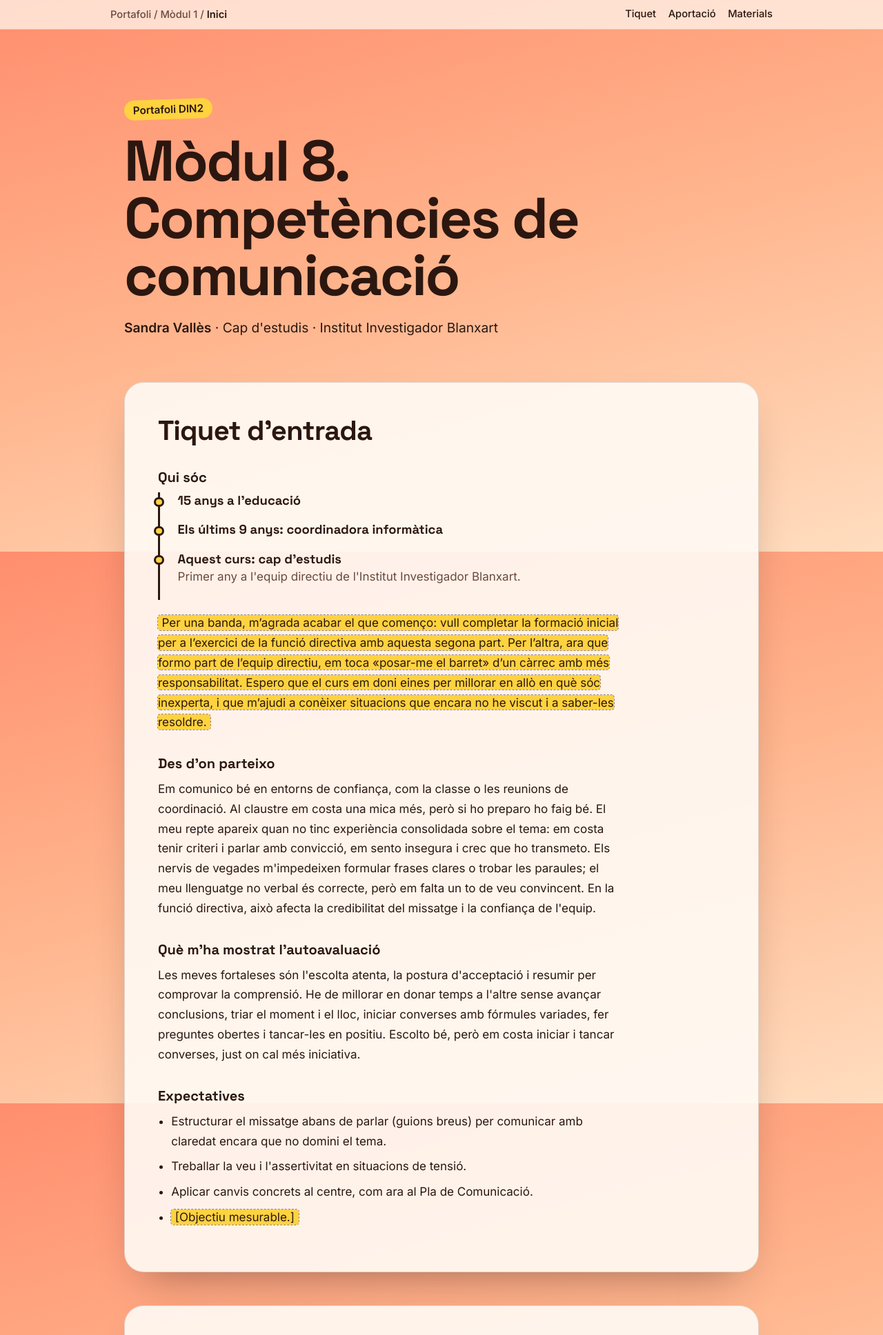
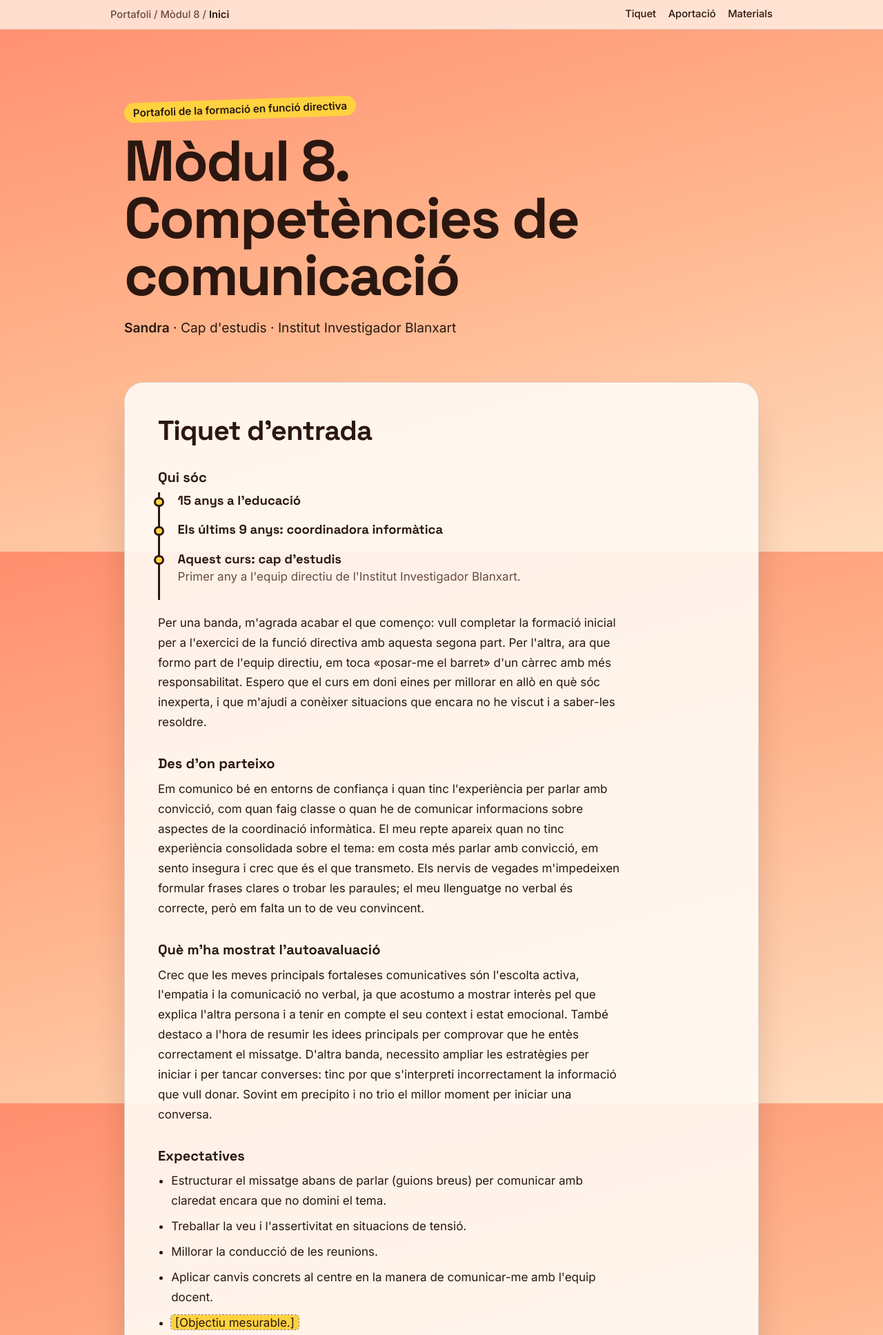
Before and after one commit to svalles4/portfolidin2, a plain HTML site: page index.html in a window 1280 px wide. Shown: the top 1936 px of the page at 69% size. Drawn offline with Linux system fonts and the light colour scheme.

Commit message:
Add files via upload

```diff
--- a/index.html
+++ b/index.html
@@ -3,7 +3,7 @@
 <head>
 <meta charset="utf-8">
 <meta name="viewport" content="width=device-width, initial-scale=1, viewport-fit=cover">
-<title>Portafoli · Mòdul 8. Competències de comunicació · Sandra Vallès Castro</title>
+<title>Portafoli · Mòdul 8. Competències de comunicació · Sandra</title>
 <link rel="preconnect" href="https://fonts.googleapis.com">
 <link rel="preconnect" href="https://fonts.gstatic.com" crossorigin>
 <link href="https://fonts.googleapis.com/css2?family=Inter:wght@400;500;600&family=Space+Grotesk:wght@500;700&display=swap" rel="stylesheet">
@@ -37,7 +37,7 @@ a:focus-visible,button:focus-visible{outline:3px solid var(--ink);outline-offset
 main{max-width:60rem;margin:0 auto;padding:0 1.25rem 4rem}
 .hero{padding:9rem 0 4rem}
 .hero p.tag{display:inline-block;margin:0 0 1.2rem;background:var(--yellow);color:#2B1710;font:600 .95rem var(--body);padding:.3rem .8rem;border-radius:999px;transform:rotate(-2deg)}
-h1{font:700 clamp(2.6rem,8vw,5.2rem)/1 var(--disp);letter-spacing:-.03em;margin:0 0 1.2rem;max-width:14ch}
+h1{font:700 clamp(2.6rem,8vw,5.2rem)/1 var(--disp);letter-spacing:-.03em;margin:0 0 1.2rem;max-width:16ch}
 .hero .sub{font:400 1.2rem/1.5 var(--body);max-width:34rem;margin:0}
 .hero .sub strong{font-weight:600}
 
@@ -84,15 +84,15 @@ mark{background:var(--yellow);color:#2B1710;padding:.05rem .35rem;border-radius:
 <script>document.documentElement.classList.add('js')</script>
 
 <header class="top"><div>
-  <span class="crumb">Portafoli <span class="hide">/ Mòdul 1</span> / <b id="here">Inici</b></span>
+  <span class="crumb">Portafoli <span class="hide">/ Mòdul 8</span> / <b id="here">Inici</b></span>
   <nav aria-label="Seccions"><a href="#tiquet">Tiquet</a><a href="#aportacio">Aportació</a><a href="#materials">Materials</a></nav>
 </div></header>
 
 <main>
 <div class="hero" data-sec="Inici">
-  <p class="tag">Portafoli DIN2</p>
+  <p class="tag">Portafoli de la formació en funció directiva</p>
   <h1>Mòdul 8. Competències de comunicació</h1>
-  <p class="sub"><strong>Sandra Vallès</strong> · Cap d'estudis · Institut Investigador Blanxart</p>
+  <p class="sub"><strong>Sandra</strong> · Cap d'estudis · Institut Investigador Blanxart</p>
 </div>
 
 <section id="tiquet" data-sec="Tiquet d'entrada" class="rv">
@@ -104,19 +104,20 @@ mark{background:var(--yellow);color:#2B1710;padding:.05rem .35rem;border-radius:
   <li><b>Els últims 9 anys: coordinadora informàtica</b></li>
   <li><b>Aquest curs: cap d'estudis</b><span>Primer any a l'equip directiu de l'Institut Investigador Blanxart.</span></li>
 </ol>
-<p><mark>Per una banda, m’agrada acabar el que començo: vull completar la formació inicial per a l’exercici de la funció directiva amb aquesta segona part. Per l’altra, ara que formo part de l’equip directiu, em toca «posar-me el barret» d’un càrrec amb més responsabilitat. Espero que el curs em doni eines per millorar en allò en què sóc inexperta, i que m’ajudi a conèixer situacions que encara no he viscut i a saber-les resoldre.</mark></p>
+<p>Per una banda, m'agrada acabar el que començo: vull completar la formació inicial per a l'exercici de la funció directiva amb aquesta segona part. Per l'altra, ara que formo part de l'equip directiu, em toca «posar-me el barret» d'un càrrec amb més responsabilitat. Espero que el curs em doni eines per millorar en allò en què sóc inexperta, i que m'ajudi a conèixer situacions que encara no he viscut i a saber-les resoldre.</p>
 
 <h3>Des d'on parteixo</h3>
-<p>Em comunico bé en entorns de confiança, com la classe o les reunions de coordinació. Al claustre em costa una mica més, però si ho preparo ho faig bé. El meu repte apareix quan no tinc experiència consolidada sobre el tema: em costa tenir criteri i parlar amb convicció, em sento insegura i crec que ho transmeto. Els nervis de vegades m'impedeixen formular frases clares o trobar les paraules; el meu llenguatge no verbal és correcte, però em falta un to de veu convincent. En la funció directiva, això afecta la credibilitat del missatge i la confiança de l'equip.</p>
+<p>Em comunico bé en entorns de confiança i quan tinc l'experiència per parlar amb convicció, com quan faig classe o quan he de comunicar informacions sobre aspectes de la coordinació informàtica. El meu repte apareix quan no tinc experiència consolidada sobre el tema: em costa més parlar amb convicció, em sento insegura i crec que és el que transmeto. Els nervis de vegades m'impedeixen formular frases clares o trobar les paraules; el meu llenguatge no verbal és correcte, però em falta un to de veu convincent.</p>
 
 <h3>Què m'ha mostrat l'autoavaluació</h3>
-<p>Les meves fortaleses són l'escolta atenta, la postura d'acceptació i resumir per comprovar la comprensió. He de millorar en donar temps a l'altre sense avançar conclusions, triar el moment i el lloc, iniciar converses amb fórmules variades, fer preguntes obertes i tancar-les en positiu. Escolto bé, però em costa iniciar i tancar converses, just on cal més iniciativa.</p>
+<p>Crec que les meves principals fortaleses comunicatives són l'escolta activa, l'empatia i la comunicació no verbal, ja que acostumo a mostrar interès pel que explica l'altra persona i a tenir en compte el seu context i estat emocional. També destaco a l'hora de resumir les idees principals per comprovar que he entès correctament el missatge. D'altra banda, necessito ampliar les estratègies per iniciar i per tancar converses: tinc por que s'interpreti incorrectament la informació que vull donar. Sovint em precipito i no trio el millor moment per iniciar una conversa.</p>
 
 <h3>Expectatives</h3>
 <ul class="plain">
   <li>Estructurar el missatge abans de parlar (guions breus) per comunicar amb claredat encara que no domini el tema.</li>
   <li>Treballar la veu i l'assertivitat en situacions de tensió.</li>
-  <li>Aplicar canvis concrets al centre, com ara al Pla de Comunicació.</li>
+  <li>Millorar la conducció de les reunions.</li>
+  <li>Aplicar canvis concrets al centre en la manera de comunicar-me amb l'equip docent.</li>
   <li><mark>[Objectiu mesurable.]</mark></li>
 </ul>
 </section>
@@ -150,7 +151,7 @@ mark{background:var(--yellow);color:#2B1710;padding:.05rem .35rem;border-radius:
 <h3>Canvis concrets al centre</h3>
 <ul class="plain">
   <li>Preparar un guió de tres frases abans de les converses difícils i dir-lo en veu alta.</li>
-  <li>Fer públics els criteris d'assignació d'horaris, <mark>[dins el Pla de Comunicació]</mark>, perquè la resposta no sigui una decisió personal meva.</li>
+  <li>Fer públics els criteris d'assignació d'horaris perquè la resposta no sigui una decisió personal meva.</li>
   <li>Demanar feedback a una persona de confiança de l'equip directiu. Indicador d'èxit: mantenir el límit en una sola conversa sense afegir justificacions.</li>
 </ul>
 
@@ -165,6 +166,7 @@ mark{background:var(--yellow);color:#2B1710;padding:.05rem .35rem;border-radius:
   <li><a href="https://docs.google.com/document/d/1-dIvzi6wZFjFvG1LAWQWk-WWDNgt88kdN4rkG2qVRZQ/edit" target="_blank" rel="noopener">Supòsits pràctics<small>Competències comunicatives</small></a></li>
   <li><a href="https://docs.google.com/document/d/1rkeJwjMZnSD_At03e-9GWlLBdYEY-51f1w3NpOrYSZg/edit" target="_blank" rel="noopener">Rols tòxics en reunions<small>Descripció i resposta assertiva</small></a></li>
   <li><a href="https://docs.google.com/document/d/1tChYFCfS8QXai86ed3B7hcuZvtEDtawVYYh2UaumA8E/edit" target="_blank" rel="noopener">Autoavaluació d'habilitats<small>Qüestionari complet</small></a></li>
+  <li><a href="https://docs.google.com/document/d/1Yhel74lKYOTwm1uM5SH1_v-F7-ta35zcrhteXn2It_c/edit" target="_blank" rel="noopener">Anàlisi de reunions d'equip<small>Pauta d'anàlisi emplenada</small></a></li>
   <li><a href="https://docs.google.com/document/d/1mfZ2gKVvizt2yK9y11eJO6-GzeGUT-BUO1QpE-D9egg/edit" target="_blank" rel="noopener">Rúbrica de la tasca<small>Criteris d'avaluació</small></a></li>
 </ul>
 </section>
```
